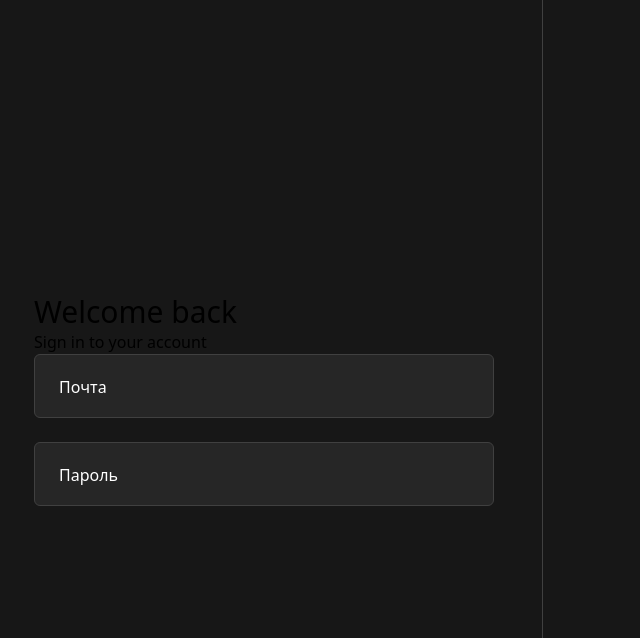
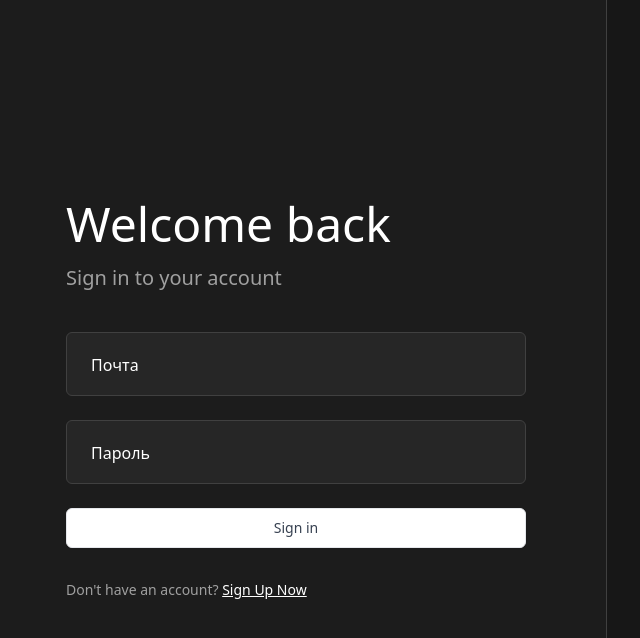
Before and after one commit to DanielEsh/next-supabase, a Next.js app: page /login in a window 1280 px wide. Shown: the top 638 px of the page, without its empty margins (14-654 px from the left). Built offline with nearby package versions, Linux system fonts and the light colour scheme.

Commit message:
feat(layout): login

```diff
--- a/package.json
+++ b/package.json
@@ -24,6 +24,7 @@
     "@types/react": "^18",
     "@types/react-dom": "^18",
     "autoprefixer": "^10.0.1",
+    "class-variance-authority": "^0.7.0",
     "eslint": "^8",
     "eslint-config-next": "14.1.4",
     "eslint-config-prettier": "^9.1.0",
--- a/src/app/(auth)/login/page.tsx
+++ b/src/app/(auth)/login/page.tsx
@@ -1,16 +1,32 @@
-import { Input } from '@/shared/ui/input'
+import { Button, Input } from '@/shared/ui'
 
 export default function LoginPage() {
   return (
     <div className="flex min-h-screen">
-      <aside className="flex items-center border-r border-neutral-700 p-12">
-        <div>
-          <h2 className="text-3xl">Welcome back</h2>
-          <p>Sign in to your account</p>
+      <aside className="flex items-center border-r border-neutral-700 p-20 text-white bg-studio">
+        <div className="">
+          <div className="mb-10">
+            <h1 className="mt-8 mb-4 text-2xl lg:text-5xl">Welcome back</h1>
+            <h2 className="text-xl text-foreground-light">
+              Sign in to your account
+            </h2>
+          </div>
 
           <div className="flex flex-col gap-6">
             <Input label="Почта" />
             <Input label="Пароль" />
+            <Button>Sign in</Button>
+          </div>
+
+          <div className="self-center my-8 text-sm">
+            <div>
+              <span className="text-foreground-light">
+                Don&apos;t have an account? {''}
+              </span>
+              <a className="underline transition text-foreground hover:text-foreground-light">
+                Sign Up Now
+              </a>
+            </div>
           </div>
         </div>
       </aside>
--- a/src/app/globals.css
+++ b/src/app/globals.css
@@ -27,3 +27,24 @@ body {
 
   min-height: 100vh;
 }
+
+.bg-alternative {
+  --colors-gray-dark-100: 0deg 0% 8.6%;
+  --background-alternative-default: var(--colors-gray-dark-100);
+  --tw-bg-opacity: 1;
+  background-color: hsl(var(--background-alternative-default) / var(--tw-bg-opacity));
+}
+
+.bg-studio {
+  --background-200: 0deg 0% 11%;
+  --tw-bg-opacity: 1;
+  background-color: hsl(var(--background-200) / var(--tw-bg-opacity));
+}
+
+.text-foreground-light {
+  --colors-gray-dark-1100: 0deg 0% 62.7%;
+  --foreground-light: var(--colors-gray-dark-1100);
+
+  --tw-text-opacity: 1;
+  color: hsl(var(--foreground-light) / var(--tw-text-opacity));
+}
--- /dev/null
+++ b/src/shared/ui/button/button.tsx
@@ -0,0 +1,80 @@
+import {
+  forwardRef,
+  type ButtonHTMLAttributes,
+  type ReactNode,
+  type ElementType,
+} from 'react'
+
+import { type VariantProps, cva } from 'class-variance-authority'
+
+import { classNames } from '@/shared/utils'
+
+const buttonVariants = cva(
+  'inline-flex items-center justify-center gap-1 rounded-lg text-sm transition-colors disabled:cursor-not-allowed',
+  {
+    variants: {
+      variant: {
+        default:
+          'bg-white border border-input text-gray-700 disabled:bg-slate-100 rounded-md shadow-sm ',
+        ghost: 'bg-transparent border-none hover:bg-gray-200',
+        primary: 'bg-neutral-800 border border-neutral-800 text-white',
+      },
+      size: {
+        default: 'h-10 py-2 px-4',
+        xs: 'p-2 rounded-md',
+        sm: 'h-9 px-3 rounded-md',
+        lg: 'h-11 px-8 rounded-md',
+      },
+    },
+    defaultVariants: {
+      variant: 'default',
+      size: 'default',
+    },
+  },
+)
+
+const COMPONENT_NAME = 'Button'
+
+export interface BaseButtonProps
+  extends ButtonHTMLAttributes<HTMLButtonElement>,
+    VariantProps<typeof buttonVariants> {
+  addonLeft?: ReactNode
+  addonRight?: ReactNode
+  children: ReactNode
+  as?: ElementType
+}
+
+type ButtonElement = HTMLButtonElement | HTMLAnchorElement
+
+export const Button = forwardRef<ButtonElement, BaseButtonProps>(
+  (props, forwardedRef) => {
+    const {
+      className,
+      as: Component = 'button',
+      type = 'button',
+      variant,
+      size,
+      children,
+      addonLeft,
+      addonRight,
+      ...restProps
+    } = props
+
+    const classes = classNames(buttonVariants({ variant, size, className }))
+
+    return (
+      <Component
+        ref={forwardedRef}
+        className={classes}
+        type={type}
+        {...restProps}
+      >
+        {addonLeft && <span>{addonLeft}</span>}
+        <span>{children}</span>
+        {addonRight && <span>{addonRight}</span>}
+      </Component>
+    )
+  },
+)
+
+Button.displayName = COMPONENT_NAME
--- /dev/null
+++ b/src/shared/ui/button/index.ts
@@ -0,0 +1 @@
+export { Button } from './button'
--- /dev/null
+++ b/src/shared/ui/index.ts
@@ -0,0 +1,2 @@
+export { Button } from './button'
+export { Input } from './input'
```
Also changed, not shown: 1 other file (tests, documents, lock files or other folders).
